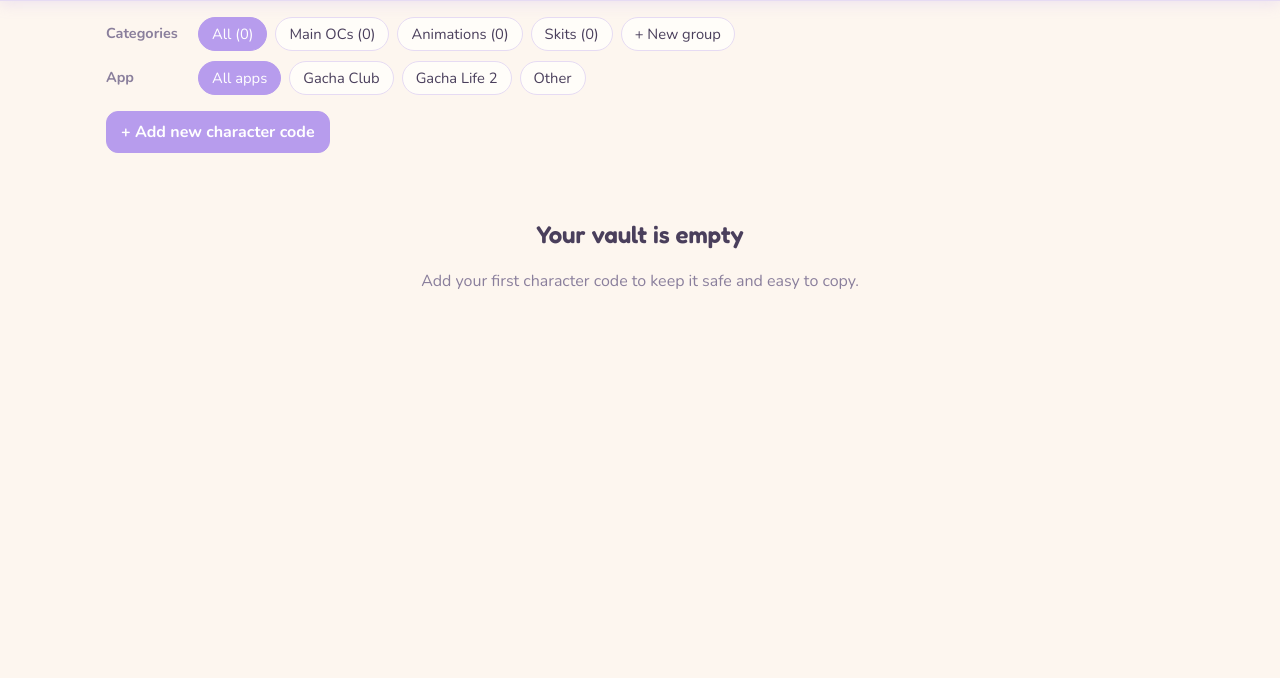
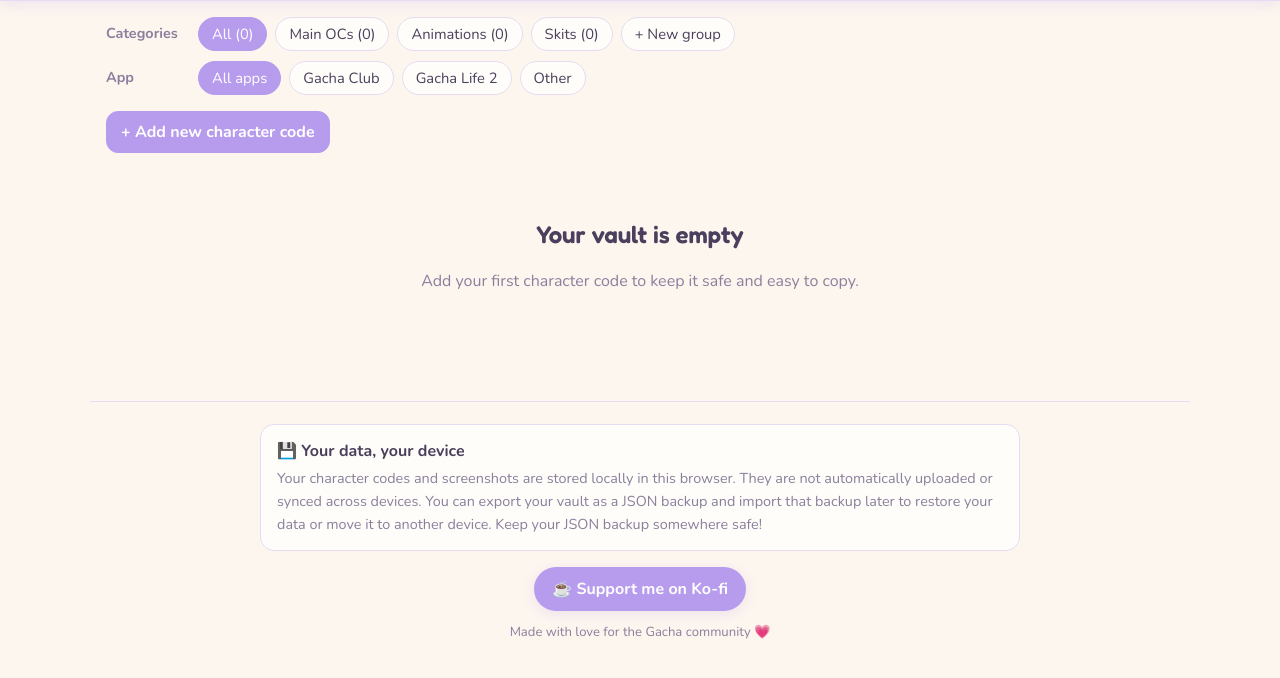
Before and after one commit to MilkShake038/Gacha-Code-Vaults, a plain HTML site: page index.html in a window 1280 px wide. Shown: the part 70-748 px from the top of the page. Drawn offline with nearby package versions, Linux system fonts and the light colour scheme.

Commit message:
Add footer, Ko-fi link and storage note
Added footer section with support link and data storage information.

```diff
--- a/index.html
+++ b/index.html
@@ -74,6 +74,62 @@ legend{font-weight:700;font-size:.92rem;padding:0;margin-bottom:6px}
 .hidden{display:none!important}
 @media (max-width:560px){.bar{flex-wrap:wrap}.search{order:3;flex-basis:100%}.row .lbl{min-width:100%}}
 @media (prefers-reduced-motion:reduce){*{transition:none!important}}
+
+/* ---------- footer and support link ---------- */
+.site-footer {
+  max-width: 1100px;
+  margin: 28px auto 0;
+  padding: 22px 16px 30px;
+  border-top: 1px solid var(--line, #ddd);
+  text-align: center;
+  color: var(--muted, #777);
+}
+
+.footer-note {
+  max-width: 760px;
+  margin: 0 auto 16px;
+  padding: 14px 16px;
+  border: 1px solid var(--line, #ddd);
+  border-radius: 14px;
+  background: var(--surface, #fff);
+  text-align: left;
+}
+
+.footer-note strong {
+  display: block;
+  color: var(--text, #333);
+  margin-bottom: 4px;
+}
+
+.footer-note p {
+  margin: 0;
+  font-size: .9rem;
+  line-height: 1.6;
+}
+
+.kofi-link {
+  display: inline-flex;
+  align-items: center;
+  gap: 8px;
+  padding: 10px 18px;
+  border-radius: 999px;
+  background: var(--accent, #b79ced);
+  color: var(--on-accent, #fff);
+  font-weight: 700;
+  text-decoration: none;
+  box-shadow: var(--shadow, none);
+  transition: transform .2s, filter .2s;
+}
+
+.kofi-link:hover {
+  filter: brightness(.96);
+  transform: translateY(-1px);
+}
+
+.footer-credit {
+  font-size: .82rem;
+  margin: 12px 0 0;
+}
 </style>
 </head>
 <body>
@@ -440,6 +496,35 @@ $("clearBtn").onclick = async () => {
   render();
 })();
 })();
+
 </script>
+
+<footer class="site-footer">
+  <div class="footer-note">
+    <strong>💾 Your data, your device</strong>
+    <p>
+      Your character codes and screenshots are stored locally
+      in this browser. They are not automatically uploaded
+      or synced across devices.
+
+      You can export your vault as a JSON backup and import
+      that backup later to restore your data or move it to
+      another device. Keep your JSON backup somewhere safe!
+    </p>
+  </div>
+
+  <a
+    class="kofi-link"
+    href="https://ko-fi.com/milkshake38"
+    target="_blank"
+    rel="noopener noreferrer"
+  >
+    ☕ Support me on Ko-fi
+  </a>
+
+  <p class="footer-credit">
+    Made with love for the Gacha community 💗
+  </p>
+</footer>
 </body>
 </html>
```
